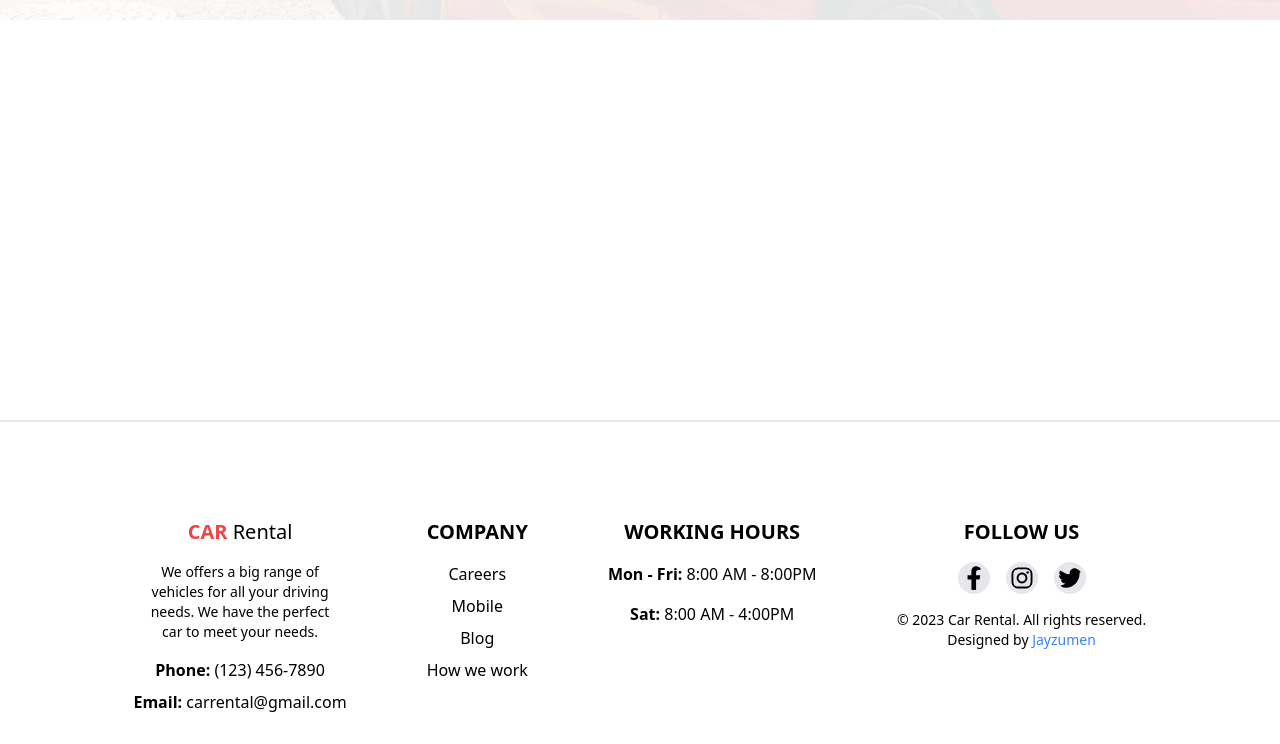
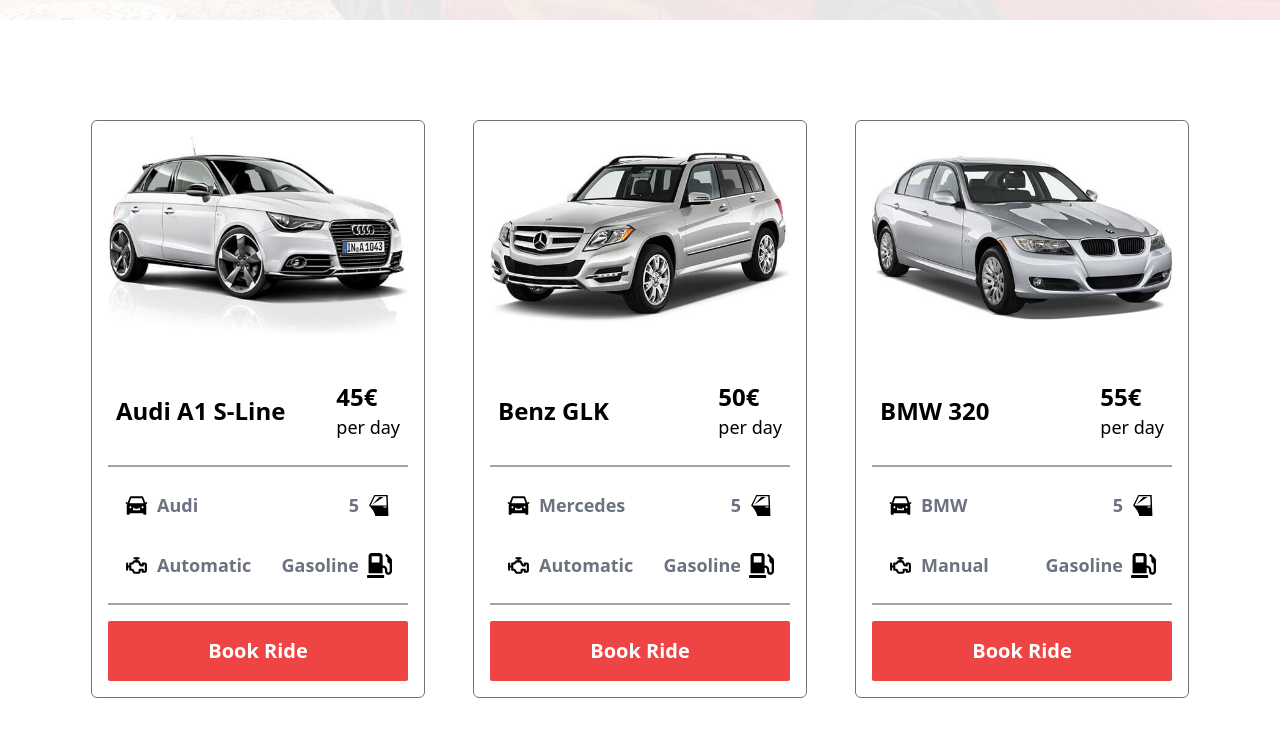
Before and after one commit to Jayzumen/CarRental, a Next.js app: page /car-models in a window 1280 px wide. Shown: the part 380-1124 px from the top of the page. Built offline with nearby package versions, Linux system fonts and the light colour scheme; no server answers.

Commit message:
car model page layout

```diff
--- a/src/app/car-models/page.tsx
+++ b/src/app/car-models/page.tsx
@@ -1,6 +1,8 @@
+import CarDetails from "@/components/CarModelsPage/CarDetails";
 import PageHeader from "@/components/util/PageHeader";
+import { cars } from "@/utils/carModels";
+import Image from "next/image";
 import Link from "next/link";
-import React from "react";
 
 export const metadata = {
   title: "Car Models",
@@ -22,6 +24,34 @@
           <p className="text-lg font-semibold">/ Models</p>
         </div>
       </PageHeader>
+
+      <div className="flex flex-col gap-12 pb-24 pt-[500px]">
+        <div className="mx-auto flex max-w-[1200px] flex-wrap justify-center gap-12 px-2">
+          {cars.map((car) => (
+            <div
+              key={car.name}
+              className="flex flex-col gap-4 rounded-md border border-gray-500 p-4"
+            >
+              <div className="min-h-[220px]">
+                <Image
+                  height={200}
+                  width={300}
+                  src={car.image}
+                  alt={car.name}
+                />
+              </div>
+              <CarDetails car={car} />
+              <div className="border border-gray-400" />
+              <Link
+                href="/"
+                className="rounded-sm bg-red-500 p-4 text-center text-xl font-semibold text-white transition duration-300 hover:shadow-md hover:shadow-slate-900 dark:hover:shadow-white"
+              >
+                Book Ride
+              </Link>
+            </div>
+          ))}
+        </div>
+      </div>
     </div>
   );
 };
--- a/src/app/contact/page.tsx
+++ b/src/app/contact/page.tsx
@@ -1,5 +1,5 @@
-import ContactForm from "@/components/ContactPage.tsx/ContactForm";
-import ContactInfo from "@/components/ContactPage.tsx/ContactInfo";
+import ContactForm from "@/components/ContactPage/ContactForm";
+import ContactInfo from "@/components/ContactPage/ContactInfo";
 import Banner from "@/components/util/Banner";
 import PageHeader from "@/components/util/PageHeader";
 import Link from "next/link";
--- /dev/null
+++ b/src/components/CarModelsPage/CarDetails.tsx
@@ -0,0 +1,54 @@
+import { Fleet } from "@/types/fleet";
+import { AiFillCar } from "react-icons/ai";
+import { FaGasPump } from "react-icons/fa";
+import { GiCarDoor } from "react-icons/gi";
+import { TbEngine } from "react-icons/tb";
+
+type Props = {
+  car: Fleet;
+};
+
+const CarDetails = ({ car }: Props) => {
+  return (
+    <>
+      <div className="flex items-center justify-between p-2">
+        <h2 className="text-2xl font-bold">{car.name}</h2>
+        <p className="flex flex-col text-lg">
+          <span className="text-2xl font-bold">{car.price}€ </span> per day
+        </p>
+      </div>
+      <div className="border border-gray-400" />
+
+      <div className="flex items-center justify-between px-4 py-2 text-lg">
+        <div className="flex items-center gap-2">
+          <AiFillCar size={25} />{" "}
+          <span className="font-semibold text-gray-500">
+            {car.details.brand}
+          </span>
+        </div>
+        <div className="flex items-center gap-2">
+          <span className="font-semibold text-gray-500">
+            {car.details.doors}
+          </span>
+          <GiCarDoor size={25} />
+        </div>
+      </div>
+      <div className="flex items-center justify-between px-4 py-2 text-lg">
+        <div className="flex items-center gap-2">
+          <TbEngine size={25} />
+          <span className="font-semibold text-gray-500">
+            {car.details.Gearbox}
+          </span>
+        </div>
+        <div className="flex items-center gap-2">
+          <span className="font-semibold text-gray-500">
+            {car.details.fuel}
+          </span>
+          <FaGasPump size={25} />
+        </div>
+      </div>
+    </>
+  );
+};
+
+export default CarDetails;
--- a/src/utils/carModels.ts
+++ b/src/utils/carModels.ts
@@ -26,7 +26,7 @@
     price: 50,
     image: Benz_GLK,
     details: {
-      brand: "Benz",
+      brand: "Mercedes",
       model: "GLK",
       year: 2015,
       fuel: "Gasoline",
```
Also changed, not shown: tsconfig.json (+7 -1 lines), src/components/ContactPage/ContactForm.tsx (renamed from src/components/ContactPage.tsx/ContactForm.tsx), src/components/ContactPage/ContactInfo.tsx (renamed from src/components/ContactPage.tsx/ContactInfo.tsx).
